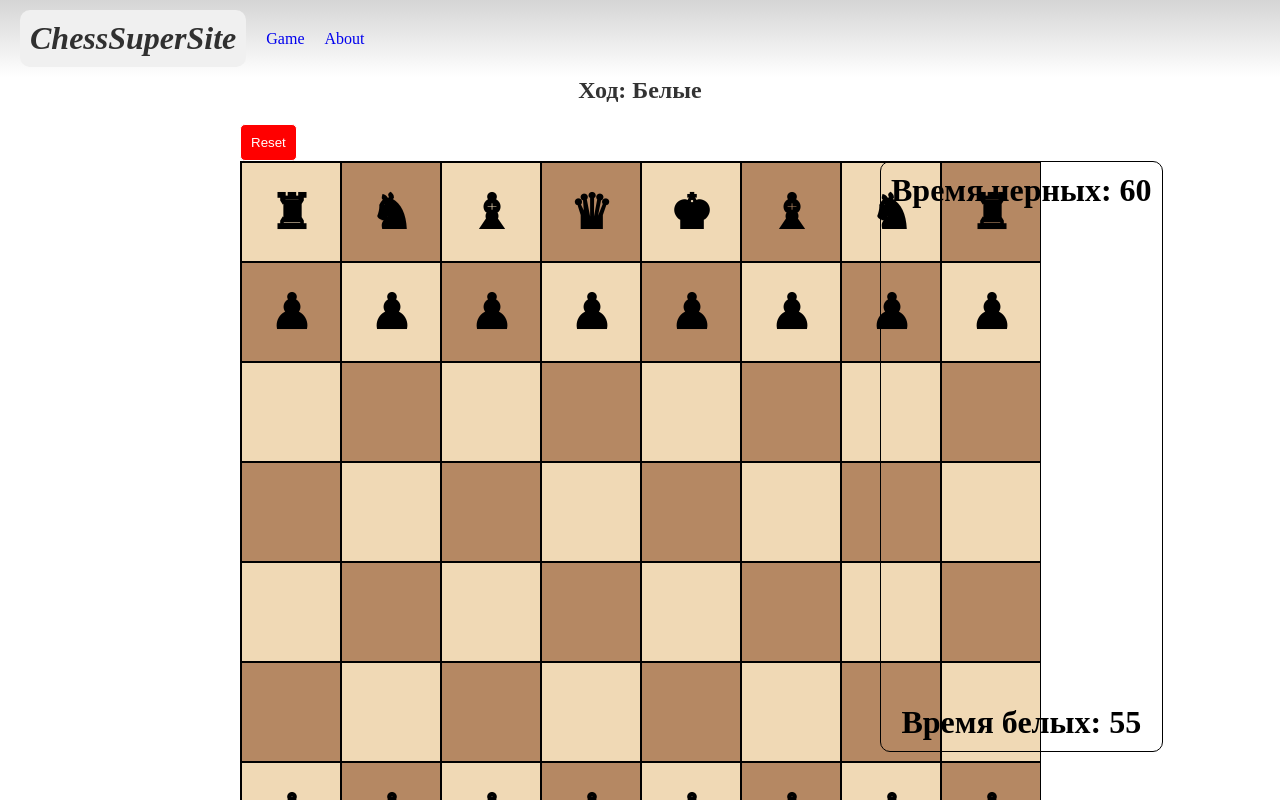
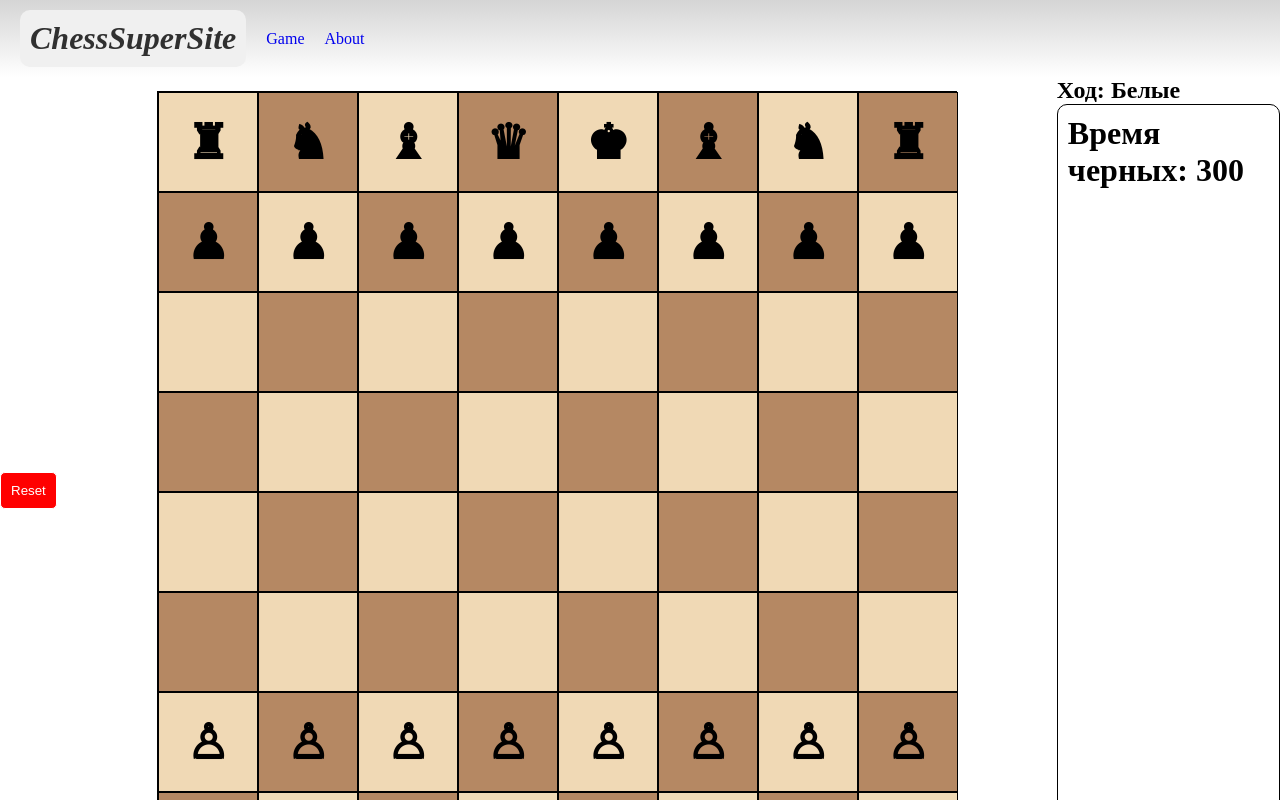
Before and after one commit to Nazhdache4ka/chess, a React (Vite) app: page /game in a window 1280 px wide. Shown: the top 800 px of the page. Built offline with nearby package versions, Linux system fonts and the light colour scheme.

Commit message:
replacing button, GameInfo and timer to GamePage; removing hook useChessGame from MyBoard and adding it to GamePage;

```diff
--- /dev/null
+++ b/src/components/GameInfo.tsx
@@ -0,0 +1,22 @@
+import { ChessPieceTeam } from "../interfaces";
+
+interface GameInfoProps {
+    currentPlayer: ChessPieceTeam;
+    isCheckmateState: boolean;
+    isCheck: boolean;
+    whiteTime: number;
+    blackTime: number;
+}
+
+function GameInfo({currentPlayer, isCheckmateState, isCheck, whiteTime, blackTime}: GameInfoProps) {
+    return (
+        <div>
+            <h2>Ход: {currentPlayer === ChessPieceTeam.WHITE ? 'Белые' : 'Черные'}</h2>
+            {isCheckmateState ? <h3 style={{color: 'red', margin: '10px 0', display: 'inline-block'}}>Шах и мат!</h3> : isCheck && <h3 style={{color: 'red', margin: '10px 0', display: 'inline-block'}}>ШАХ!</h3>}
+            {whiteTime === 0 && <h3 style={{color: 'red', margin: '10px 0', display: 'inline-block'}}>Время белых истекло!</h3>}
+            {blackTime === 0 && <h3 style={{color: 'red', margin: '10px 0', display: 'inline-block'}}>Время черных истекло!</h3>}
+        </div>
+    )
+}
+
+export default GameInfo;
--- a/src/components/MyBoard/MyBoard.tsx
+++ b/src/components/MyBoard/MyBoard.tsx
@@ -1,34 +1,29 @@
 import MyCell from '../MyCell/MyCell';
 import styles from './MyBoard.module.css';
-import Button from '../Button/Button';
-import { type IChessBoardElement, ChessPieceTeam } from '../../interfaces';
-import { useChessGame } from '../../hooks/use-chess-game';
+import { type IChessBoardElement, ChessPieceTeam, type ICastleRights } from '../../interfaces';
 import { useHighlightedElements } from '../../hooks/use-highlighted-elements';
 import { useChessClickHandler } from '../../hooks/use-chess-click-handler';
 import { useSelectedElementCoordinates } from '../../hooks/use-selected-element-coordinates';
-import Timer from '../Timer/Timer';
 
-function MyBoard() {
-    const {elements, selectedId, currentPlayer, isCheck, castleRights, isCheckmateState, whiteTime, blackTime, setSelectedId, handleMove, resetGame} = useChessGame();
+interface MyBoardProps {
+    elements: IChessBoardElement[][];
+    selectedId: string | null;
+    currentPlayer: ChessPieceTeam;
+    isCheck: boolean;
+    castleRights: ICastleRights;
+    isCheckmateState: boolean;
+    setSelectedId: (id: string | null) => void;
+    handleMove: (fromId: string, toId: string) => void;
+}
+
+function MyBoard({elements, selectedId, currentPlayer, isCheck, castleRights, isCheckmateState, setSelectedId, handleMove}: MyBoardProps) {
     const {selectedElement, selectedElementRow, selectedElementColumn} = useSelectedElementCoordinates(elements, selectedId);
     const {highlightedElements} = useHighlightedElements(elements, selectedElement, selectedElementRow, selectedElementColumn, currentPlayer, castleRights, isCheck);
     const {handleClick} = useChessClickHandler(selectedId, currentPlayer, selectedElement, highlightedElements, isCheckmateState, setSelectedId, handleMove);
 
+
     return (
         <div>
-            <div className={styles.gameInfo}>
-                <h2>Ход: {currentPlayer === ChessPieceTeam.WHITE ? 'Белые' : 'Черные'}</h2>
-                {isCheckmateState ? <h3 style={{color: 'red', margin: '10px 0', display: 'inline-block'}}>Шах и мат!</h3> : isCheck && <h3 style={{color: 'red', margin: '10px 0', display: 'inline-block'}}>ШАХ!</h3>}
-                {whiteTime === 0 && <h3 style={{color: 'red', margin: '10px 0', display: 'inline-block'}}>Время белых истекло!</h3>}
-                {blackTime === 0 && <h3 style={{color: 'red', margin: '10px 0', display: 'inline-block'}}>Время черных истекло!</h3>}
-            </div>
-            <Button
-                onClick={resetGame}
-            >
-                Reset
-            </Button>
-            {/* todo: remove Timer and Button from here to GamePage*/}
-            <Timer whiteTime={whiteTime} blackTime={blackTime}/>
             <div className={styles.board}>
                 {elements.map((row: IChessBoardElement[], indexRow: number) => {
                     return row.map((element: IChessBoardElement, indexColumn: number) => {
--- a/src/components/Timer/Timer.module.css
+++ b/src/components/Timer/Timer.module.css
@@ -1,6 +1,4 @@
 .timer {
-    position: absolute;
-    margin-left: 50vw;
     padding: 10px;
     border: 1px solid #000;
     border-radius: 10px;
@@ -8,5 +6,5 @@
     flex-direction: column;
     align-items: center;
     justify-content: space-between;
-    height: 46.2vw;
+    height: 800px;
 }
--- a/src/hooks/use-game-time.ts
+++ b/src/hooks/use-game-time.ts
@@ -1,13 +1,13 @@
 import { useEffect, useState } from "react";
 import { ChessPieceTeam } from "../interfaces";
 
-export const useGameTime = (player: ChessPieceTeam, isCheckmateState: boolean) => {
-    const [whiteTime, setWhiteTime] = useState<number>(60);
-    const [blackTime, setBlackTime] = useState<number>(60);
+export const useGameTime = (currentPlayer: ChessPieceTeam, isCheckmateState: boolean) => {
+    const [whiteTime, setWhiteTime] = useState<number>(300);
+    const [blackTime, setBlackTime] = useState<number>(300);
 
     const resetTime = () => {
-        setWhiteTime(60);
-        setBlackTime(60);
+        setWhiteTime(300);
+        setBlackTime(300);
     }
 
     useEffect(() => {
@@ -16,7 +16,7 @@ export const useGameTime = (player: ChessPieceTeam, isCheckmateState: boolean) =
         }
 
         const interval = setInterval(() => {
-            if (player === ChessPieceTeam.WHITE) {
+            if (currentPlayer === ChessPieceTeam.WHITE) {
                 setWhiteTime((prev) => {
                     if (prev > 0) {
                         return prev - 1;
@@ -34,7 +34,7 @@ export const useGameTime = (player: ChessPieceTeam, isCheckmateState: boolean) =
         }, 1000);
 
         return () => clearInterval(interval);
-    }, [player, isCheckmateState]);
+    }, [currentPlayer, isCheckmateState]);
 
     return {whiteTime, blackTime, resetTime};
 }
--- a/src/pages/GamePage.tsx
+++ b/src/pages/GamePage.tsx
@@ -1,9 +1,33 @@
+import Button from "../components/Button/Button";
 import MyBoard from "../components/MyBoard/MyBoard";
+import Timer from "../components/Timer/Timer";
+import GameInfo from "../components/GameInfo";
+import { useChessGame } from "../hooks/use-chess-game";
 
 function GamePage() {
+    const {whiteTime, blackTime, resetGame, currentPlayer, isCheckmateState, isCheck, elements, selectedId, castleRights, setSelectedId, handleMove} = useChessGame();
+
     return (
-        <div>
-            <MyBoard />
+        <div style={{display: 'flex', flexDirection: 'row', justifyContent: 'center', alignItems: 'center', gap: '100px'}}>
+            <Button
+                onClick={resetGame}
+            >
+                Reset
+            </Button>
+            <MyBoard
+                elements={elements}
+                selectedId={selectedId}
+                currentPlayer={currentPlayer}
+                isCheck={isCheck}
+                castleRights={castleRights}
+                isCheckmateState={isCheckmateState}
+                setSelectedId={setSelectedId}
+                handleMove={handleMove}
+            />
+            <div>
+                <GameInfo currentPlayer={currentPlayer} isCheckmateState={isCheckmateState} isCheck={isCheck} whiteTime={whiteTime} blackTime={blackTime}/>
+                <Timer whiteTime={whiteTime} blackTime={blackTime}/>
+            </div>
         </div>
     )
 }
```
